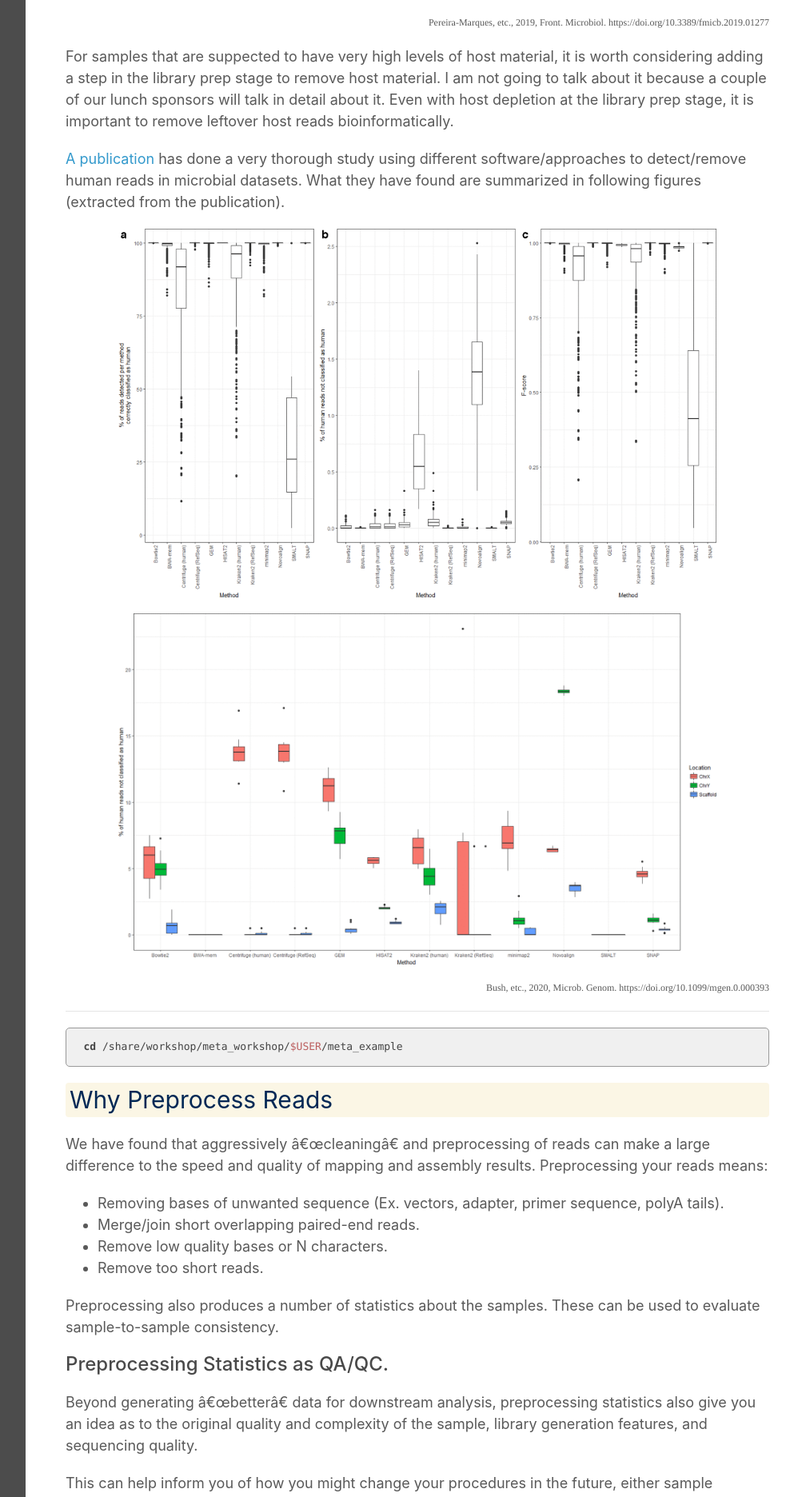
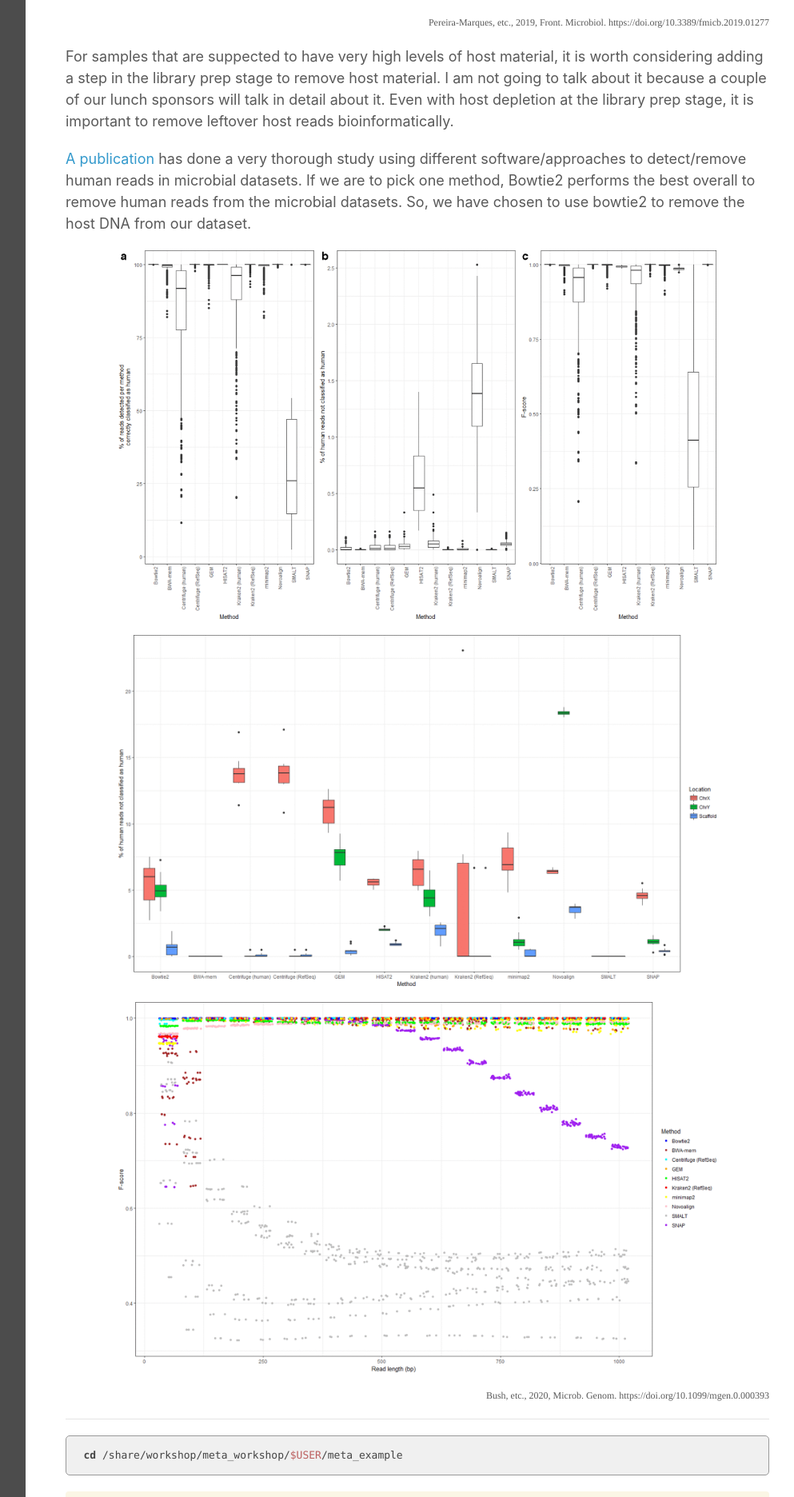
Before and after one commit to ucdavis-bioinformatics-training/2021-December-Metagenomics-and-Metatranscriptomics, a Jekyll site: the page built from data_analysis/02-metagenomics.md, in a window 1280 px wide. Shown: the part 1978-3850 px from the top of the page at 80% size, without its empty margins (268-1261 px from the left). Built offline with Jekyll 4.4.1, drawn with Linux system fonts in a browser that asks for light colours; our own code applies the rules of GitHub Pages for plain Markdown files.

Commit message:
metagenome

```diff
--- a/data_analysis/02-metagenomics.md
+++ b/data_analysis/02-metagenomics.md
@@ -31,7 +31,7 @@ Pereira-Marques, etc., 2019, Front. Microbiol. https://doi.org/10.3389/fmicb.201
 
 For samples that are suppected to have very high levels of host material, it is worth considering adding a step in the library prep stage to remove host material. I am not going to talk about it because a couple of our lunch sponsors will talk in detail about it. Even with host depletion at the library prep stage, it is important to remove leftover host reads bioinformatically.
 
-[A publication](https://pubmed.ncbi.nlm.nih.gov/32558637/) has done a very thorough study using different software/approaches to detect/remove human reads in microbial datasets. What they have found are summarized in following figures (extracted from the publication).
+[A publication](https://pubmed.ncbi.nlm.nih.gov/32558637/) has done a very thorough study using different software/approaches to detect/remove human reads in microbial datasets. If we are to pick one method, Bowtie2 performs the best overall to remove human reads from the microbial datasets. So, we have chosen to use bowtie2 to remove the host DNA from our dataset.
 
 <p align = "center">
 <img src="metagenome_figures/rmhost.gif" alt="micribial" width="85%"/>
@@ -41,9 +41,14 @@ For samples that are suppected to have very high levels of host material, it is
 <img src="metagenome_figures/rmhost2.gif" alt="micribial" width="85%"/>
 </p>
 
+<p align = "center">
+<img src="metagenome_figures/rmhost3.gif" alt="micribial" width="85%"/>
+</p>
+
 <p align = "right" style="font-family:Times;font-size:12px;">
 Bush, etc., 2020, Microb. Genom. https://doi.org/10.1099/mgen.0.000393
 </p>
+
 
 ---
 
```
Also changed, not shown: data_analysis/metagenome_figures/rmhost3.gif (added).
